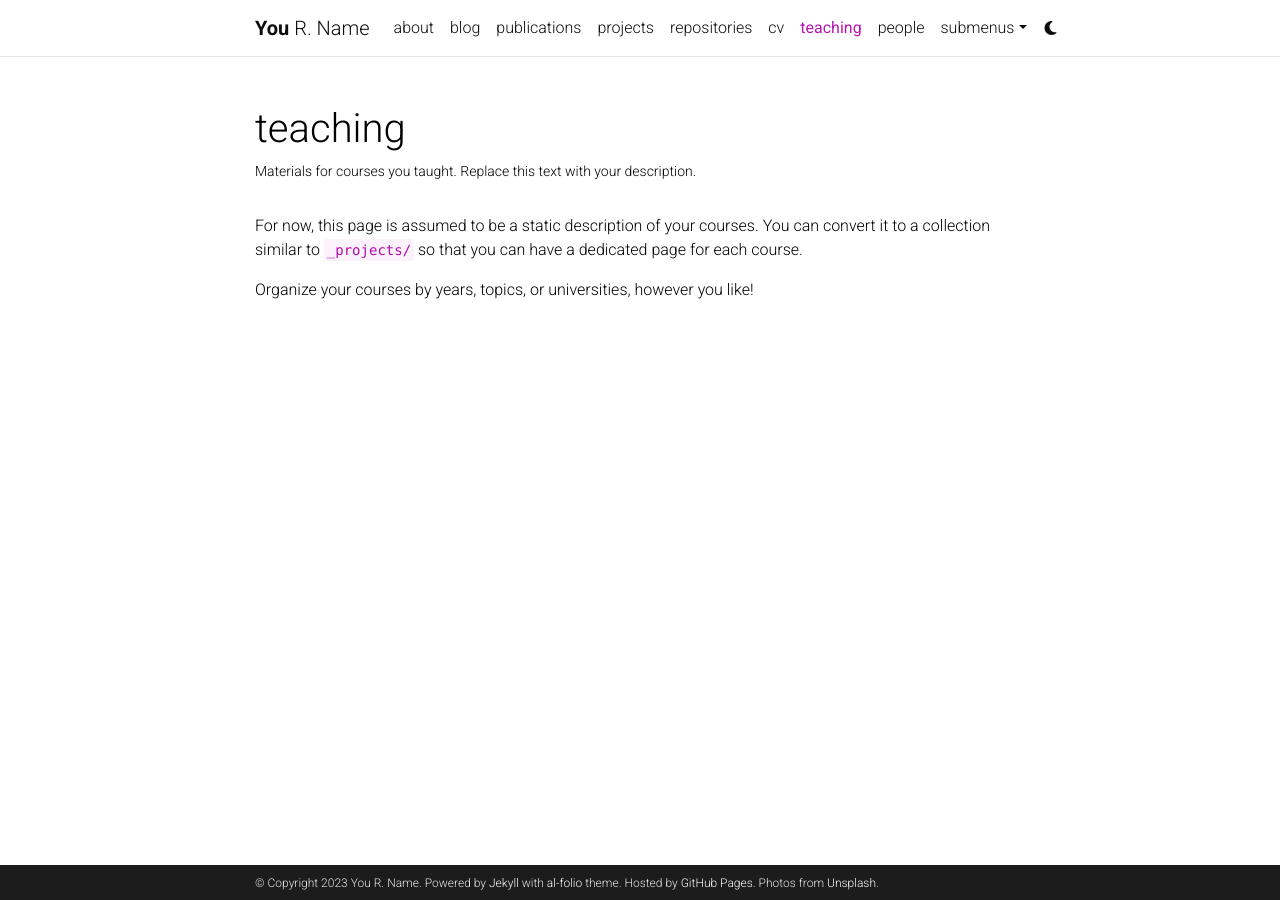
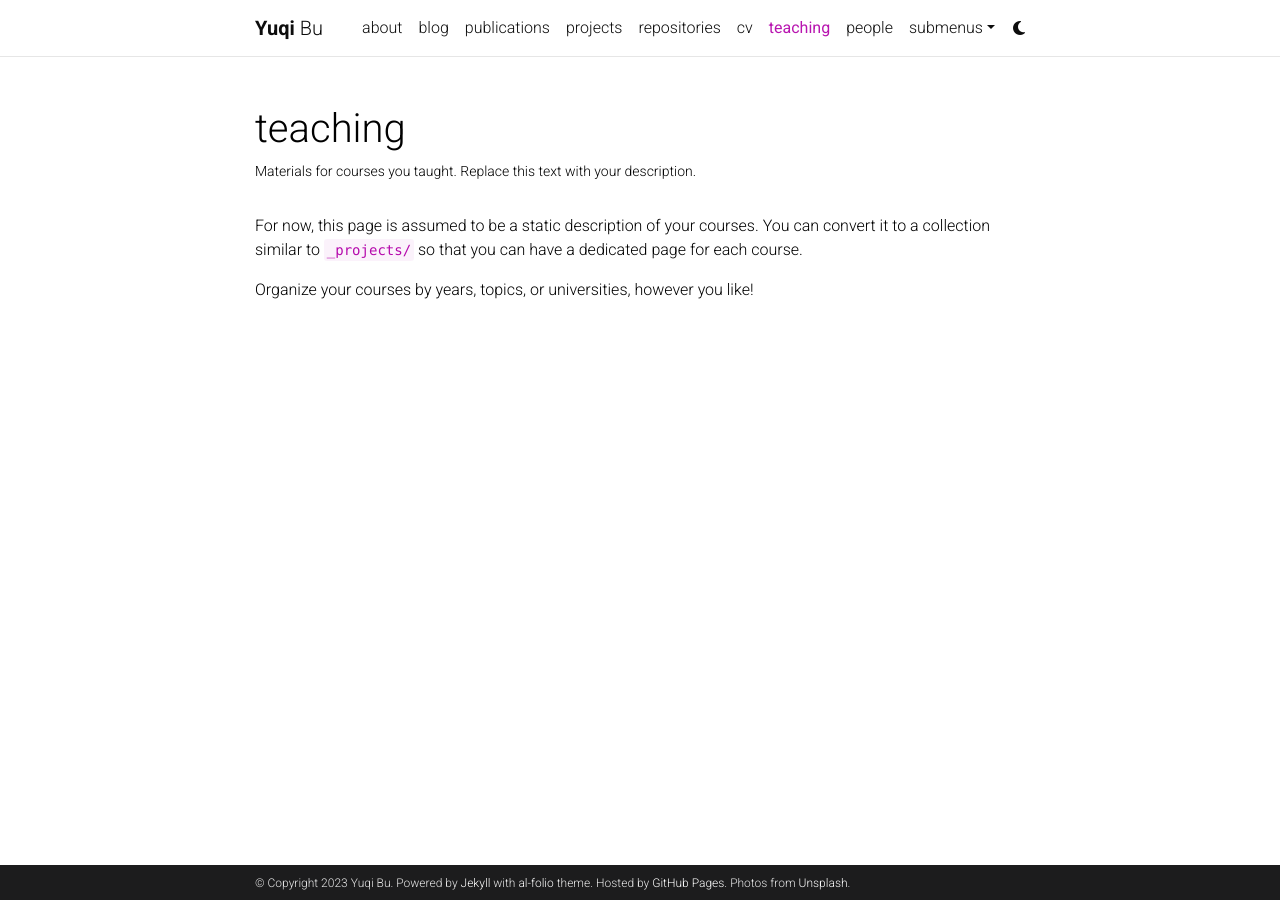
Before and after one commit to Buki2/buki2.github.io, a Jekyll site: the page built from _pages/teaching.md, in a window 1280 px wide. Built offline with Jekyll 4.4.1, drawn with Linux system fonts in a browser that asks for light colours; comment, search, counter and statistics services are not loaded; a style sheet for code colours, icons or effects is not loaded.

Commit message:
Update _config.yml

```diff
--- a/_config.yml
+++ b/_config.yml
@@ -3,9 +3,9 @@
 # -----------------------------------------------------------------------------
 
 title: blank # the website title (if blank, full name will be used instead)
-first_name: You
-middle_name: R.
-last_name: Name
+first_name: Yuqi
+middle_name:
+last_name: Bu
 email: you@example.com
 description: > # the ">" symbol means to ignore newlines until "footer_text:"
   A simple, whitespace theme for academics. Based on [*folio](https://github.com/bogoli/-folio) design.
@@ -18,8 +18,8 @@
 lang: en # the language of your site (for example: en, fr, cn, ru, etc.)
 icon: ⚛️  # the emoji used as the favicon (alternatively, provide image name in /assets/img/)
 
-url: https://alshedivat.github.io # the base hostname & protocol for your site
-baseurl: /al-folio # the subpath of your site, e.g. /blog/
+url: https://buki2.github.io # the base hostname & protocol for your site
+baseurl: # the subpath of your site, e.g. /blog/
 last_updated: false # set to true if you want to display last updated in the footer
 impressum_path:  # set to path to include impressum link in the footer, use the same path as permalink in a page, helps to conform with EU GDPR
 
@@ -329,7 +329,7 @@
 # -----------------------------------------------------------------------------
 
 imagemagick:
-  enabled: true # enables responsive images for your site (recommended, see https://github.com/alshedivat/al-folio/issues/537)
+  enabled: false # enables responsive images for your site (recommended, see https://github.com/alshedivat/al-folio/issues/537)
   widths:
     - 480
     - 800
```
